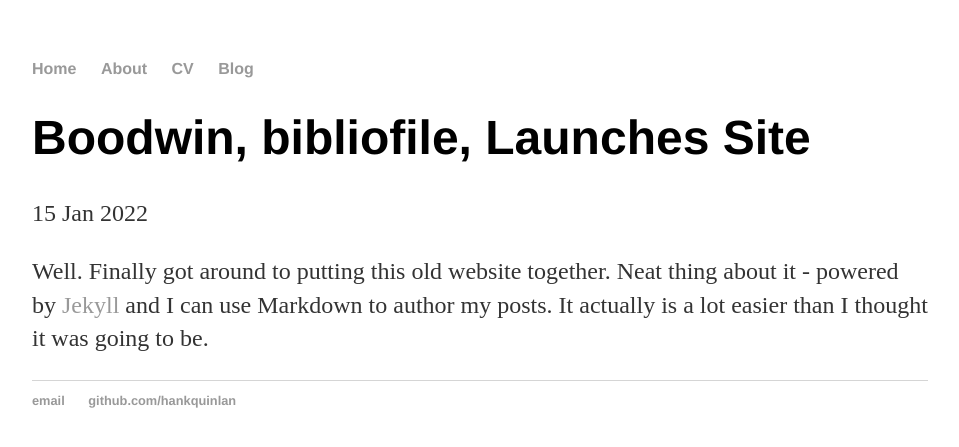
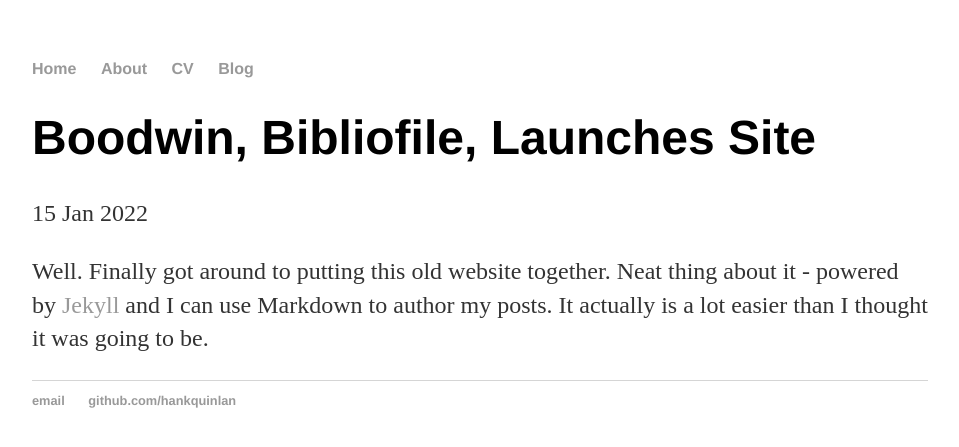
Before and after one commit to boodwin/boodwin.github.io, a Jekyll site: the page built from _posts/2022-01-15-Boodwins-first-post.md, in a window 1280 px wide. Shown: the top 447 px of the page, without its empty margins (160-1119 px from the left). Built offline with Jekyll 4.4.1, drawn with Linux system fonts in a browser that asks for light colours.

```diff
--- a/_posts/2022-01-15-Boodwins-first-post.md
+++ b/_posts/2022-01-15-Boodwins-first-post.md
@@ -1,6 +1,6 @@
 ---
 layout: post
-title: "Boodwin, bibliofile, Launches Site"
+title: "Boodwin, Bibliofile, Launches Site"
 date: 2022-01-15
 ---
 
```
